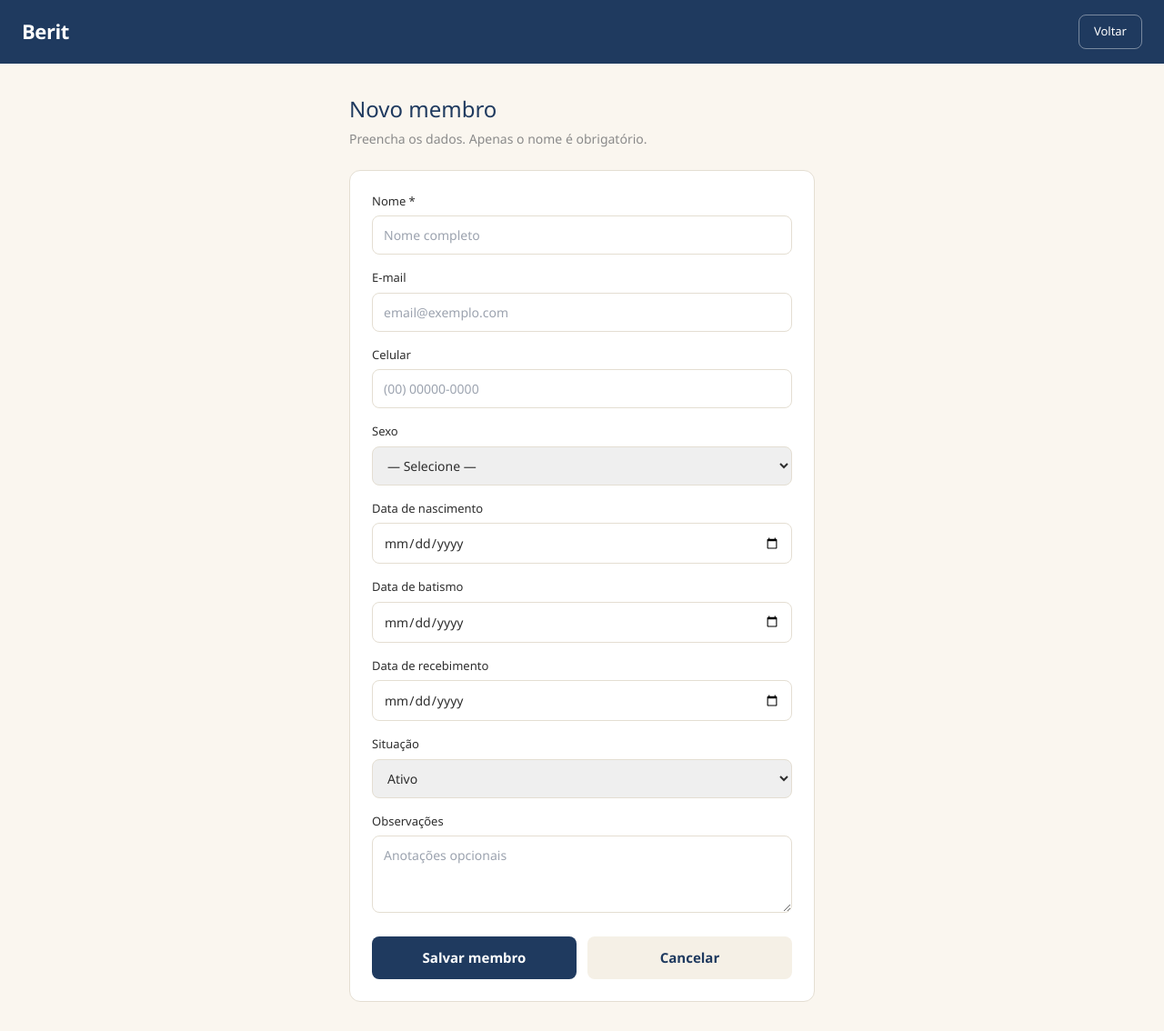
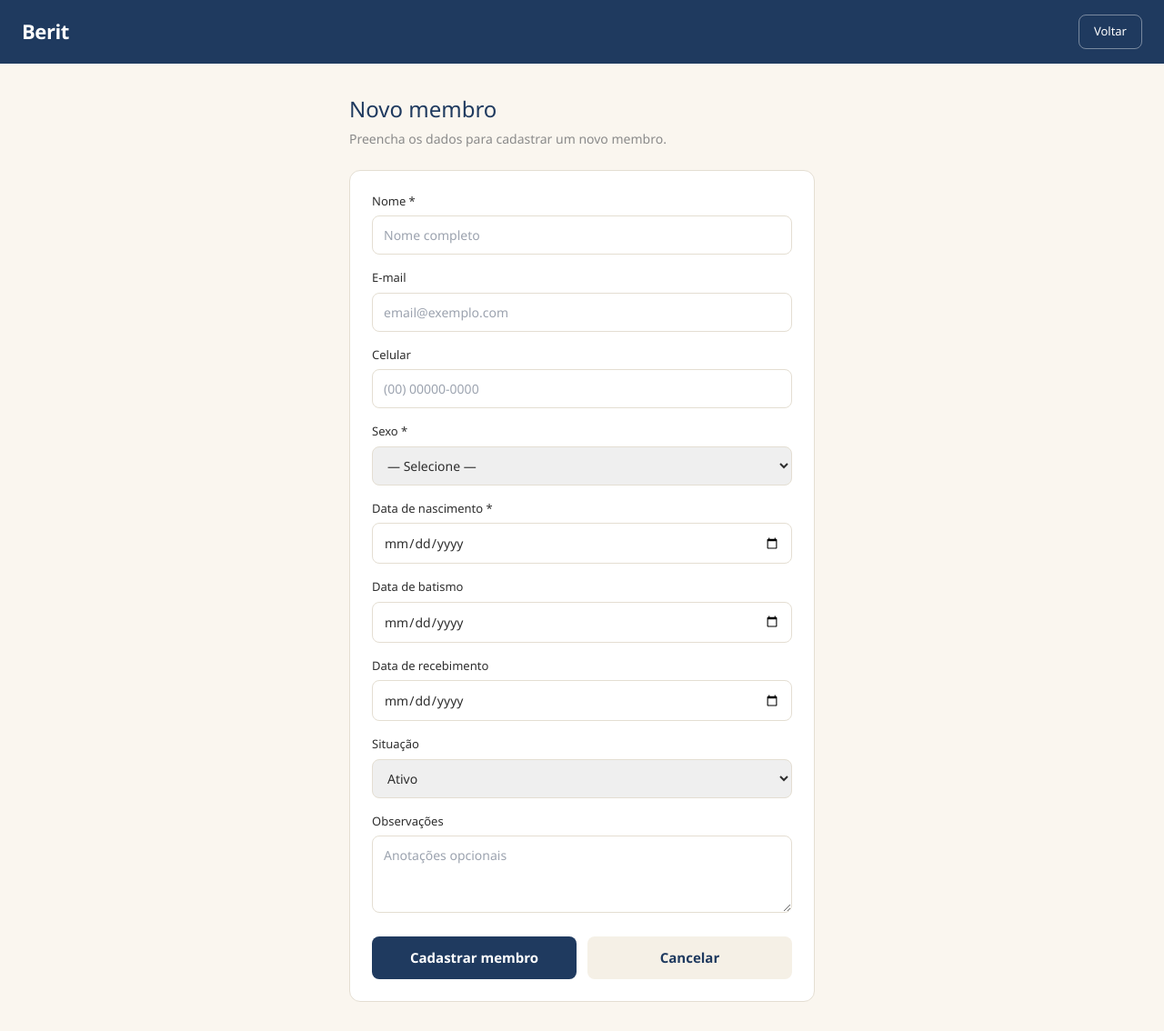
Before and after one commit to Jorgevan-SAJ/berit, a Next.js app: page /membros/novo in a window 1280 px wide. Shown: the whole page at 91% size. Built offline with nearby package versions, Linux system fonts and the light colour scheme; no server answers.

Commit message:
Enhance form validation and update UI text
Added required validation for 'sexo' and 'data_nascimento' fields in the form. Updated button text and error messages for clarity.

```diff
--- a/app/membros/novo/page.js
+++ b/app/membros/novo/page.js
@@ -37,21 +37,31 @@ export default function NovoMembro() {
       setErro('O nome é obrigatório.')
       return
     }
+    if (!form.sexo) {
+      setErro('O sexo é obrigatório.')
+      return
+    }
+    if (!form.data_nascimento) {
+      setErro('A data de nascimento é obrigatória.')
+      return
+    }
     setCarregando(true)
-    const { error } = await supabase.from('membros').insert([{
+    const { error } = await supabase.from('membros').insert([
+      {
         nome: form.nome.trim(),
         email: form.email.trim() || null,
         celular: form.celular.replace(/\D/g, '') || null,
-      sexo: form.sexo || null,
-      data_nascimento: form.data_nascimento || null,
+        sexo: form.sexo,
+        data_nascimento: form.data_nascimento,
         data_batismo: form.data_batismo || null,
         data_recebimento: form.data_recebimento || null,
         situacao: form.situacao,
         observacoes: form.observacoes.trim() || null,
-    }])
+      },
+    ])
     setCarregando(false)
     if (error) {
-      setErro('Não foi possível salvar o membro. Tente novamente.')
+      setErro('Não foi possível cadastrar o membro. Tente novamente.')
     } else {
       window.location.href = '/membros'
     }
@@ -72,7 +82,7 @@ export default function NovoMembro() {
 
       <div style={{ maxWidth: 560, margin: '0 auto', padding: '2rem 1.5rem' }}>
         <h1 style={{ fontSize: 24, color: '#1F3A5F', margin: '0 0 4px' }}>Novo membro</h1>
-        <p style={{ fontSize: 14, color: '#8A8A8A', margin: '0 0 1.5rem' }}>Preencha os dados. Apenas o nome é obrigatório.</p>
+        <p style={{ fontSize: 14, color: '#8A8A8A', margin: '0 0 1.5rem' }}>Preencha os dados para cadastrar um novo membro.</p>
 
         {erro && (
           <div style={{ background: '#FDECEC', color: '#B71C1C', padding: '10px 12px', borderRadius: 8, fontSize: 13, marginBottom: 16 }}>{erro}</div>
@@ -88,15 +98,15 @@ export default function NovoMembro() {
           <label style={rotulo}>Celular</label>
           <input type="text" value={form.celular} onChange={(e) => atualizar('celular', formatarCelular(e.target.value))} placeholder="(00) 00000-0000" style={campo} />
 
-          <label style={rotulo}>Sexo</label>
-          <select value={form.sexo} onChange={(e) => atualizar('sexo', e.target.value)} style={campo}>
+          <label style={rotulo}>Sexo *</label>
+          <select value={form.sexo} onChange={(e) => atualizar('sexo', e.target.value)} required style={campo}>
             <option value="">— Selecione —</option>
             <option value="masculino">Masculino</option>
             <option value="feminino">Feminino</option>
           </select>
 
-          <label style={rotulo}>Data de nascimento</label>
-          <input type="date" value={form.data_nascimento} onChange={(e) => atualizar('data_nascimento', e.target.value)} style={campo} />
+          <label style={rotulo}>Data de nascimento *</label>
+          <input type="date" value={form.data_nascimento} onChange={(e) => atualizar('data_nascimento', e.target.value)} required style={campo} />
 
           <label style={rotulo}>Data de batismo</label>
           <input type="date" value={form.data_batismo} onChange={(e) => atualizar('data_batismo', e.target.value)} style={campo} />
@@ -116,7 +126,7 @@ export default function NovoMembro() {
 
           <div style={{ display: 'flex', gap: '0.75rem', marginTop: 4 }}>
             <button type="submit" disabled={carregando} style={{ flex: 1, padding: '12px', background: '#1F3A5F', color: '#FFFFFF', border: 'none', borderRadius: 8, fontSize: 15, fontWeight: 600, cursor: 'pointer' }}>
-              {carregando ? 'Salvando...' : 'Salvar membro'}
+              {carregando ? 'Salvando...' : 'Cadastrar membro'}
             </button>
             <a href="/membros" style={{ flex: 1, padding: '12px', background: '#F5F0E6', color: '#1F3A5F', border: 'none', borderRadius: 8, fontSize: 15, fontWeight: 600, textAlign: 'center', textDecoration: 'none' }}>
               Cancelar
```
Lines whose indentation alone changed are shown as unchanged.
